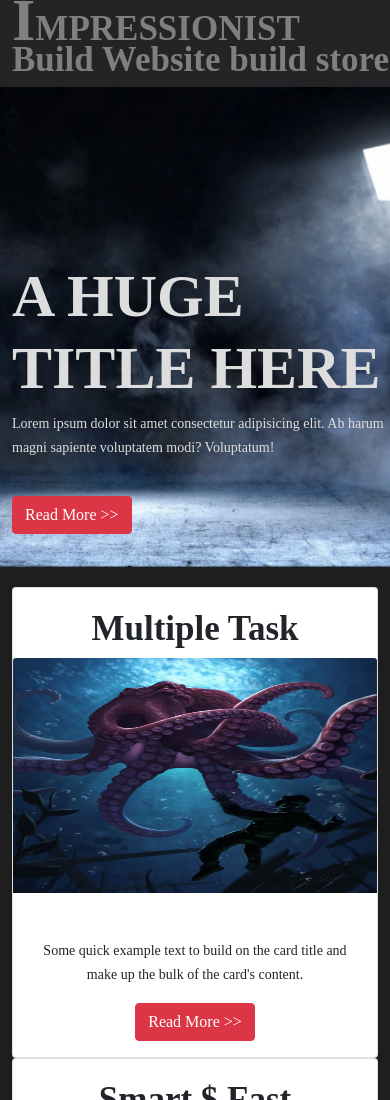
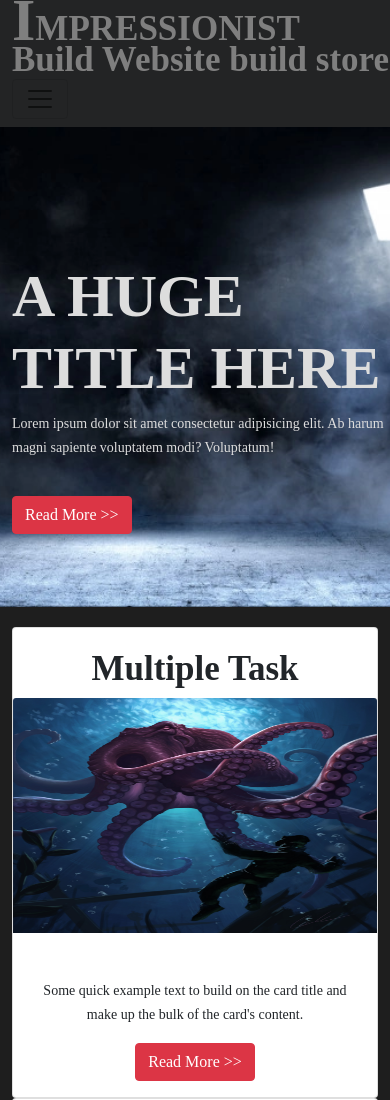
Before and after one commit to Eleyas21/nj-impresion, a plain HTML site: page index.html in a window 390 px wide. Shown: the top 1100 px of the page. Drawn offline with nearby package versions, Linux system fonts and the light colour scheme; a web font is replaced by a local one.

Commit message:
Update index.html

```diff
--- a/index.html
+++ b/index.html
@@ -27,6 +27,9 @@
     <nav class="navbar navbar-expand-lg navbar-light bg-light">
         <div class="container">
             <div><a class="navbar-brand" ><span>I</span>MPRESSIONIST<br>Build Website build store</a></div>
+             <button class="navbar-toggler" type="button" data-bs-toggle="collapse" data-bs-target="#navbarNav" aria-controls="navbarNav" aria-expanded="false" aria-label="Toggle navigation">
+      <span class="navbar-toggler-icon"></span>
+    </button>
             <div class="collapse navbar-collapse" id="navbarText">
             <ul class="navbar-nav ms-auto mb-2 mb-lg-0">
                 <li class="nav-item">
```
